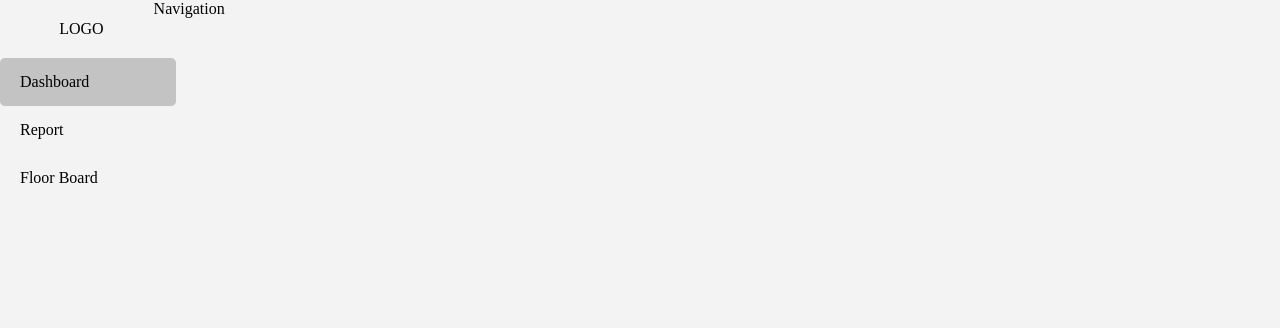
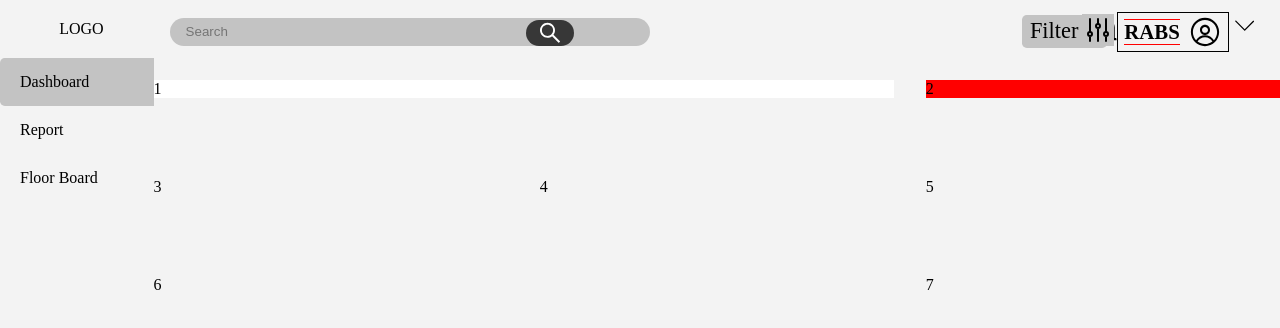
Before and after one commit to Divy97/assignment-alluvium-dashboard, a React (Vite) app: page / in a window 1280 px wide. Shown: the top 328 px of the page. Built offline with nearby package versions, Linux system fonts and the light colour scheme.

Commit message:
navigation bar is done

```diff
--- a/package.json
+++ b/package.json
@@ -10,7 +10,8 @@
   },
   "dependencies": {
     "react": "^18.2.0",
-    "react-dom": "^18.2.0"
+    "react-dom": "^18.2.0",
+    "react-icons": "^4.7.1"
   },
   "devDependencies": {
     "@types/react": "^18.0.24",
--- a/src/App.jsx
+++ b/src/App.jsx
@@ -3,6 +3,7 @@ import NavigationBar from "./components/navigationbar/Navigation.component";
 import Sidebar from "./components/sidebar/Sidebar.component";
 
 import "./App.css";
+import Analytics from "./components/analytics/Analytics.component";
 
 const App = () => {
   return (
@@ -12,6 +13,7 @@ const App = () => {
       </div>
       <div className="otherItems">
         <NavigationBar />
+        <Analytics />
       </div>
     </div>
   );
--- /dev/null
+++ b/src/components/analytics/Analytics.component.jsx
@@ -0,0 +1,18 @@
+import React from "react";
+import "./Analytics.styles.css";
+
+const Analytics = () => {
+  return (
+    <div class="analytics_grid-container">
+      <div class="analytics_grid-item1">1</div>
+      <div class="analytics_grid-item2">2</div>
+      <div class="analytics_grid-item3">3</div>
+      <div class="analytics_grid-item4">4</div>
+      <div class="analytics_grid-item5">5</div>
+      <div class="analytics_grid-item6">6</div>
+      <div class="analytics_grid-item7">7</div>
+    </div>
+  );
+};
+
+export default Analytics;
--- /dev/null
+++ b/src/components/analytics/Analytics.styles.css
@@ -0,0 +1,19 @@
+.analytics_grid-container {
+  display: grid;
+  grid-template-columns: 1fr 1fr 1fr;
+  margin-top: 1rem;
+  column-gap: 2rem;
+  row-gap: 5rem;
+}
+
+.analytics_grid-item1 {
+  grid-column: 1/3;
+  background-color: #fff;
+}
+
+.analytics_grid-item2 {
+  background-color: red;
+}
+.analytics_grid-item6 {
+  grid-column: 1/3;
+}
--- a/src/components/navigationbar/Navigation.component.jsx
+++ b/src/components/navigationbar/Navigation.component.jsx
@@ -1,8 +1,49 @@
 import React from "react";
+import {
+  AiOutlineBell,
+  AiOutlineMail,
+  AiOutlineSearch,
+  AiOutlineSetting,
+} from "react-icons/ai";
+
+import { HiOutlineAdjustmentsVertical } from "react-icons/hi2";
+import { RxAvatar } from "react-icons/rx";
+import { SlArrowDown } from "react-icons/sl";
+
 import "./Navigation.styles.css";
 
 const NavigationBar = () => {
-  return <div className="navigation_container">Navigation</div>;
+  return (
+    <div className="navigation_container">
+      <div>
+        <input
+          type="search"
+          placeholder="Search"
+          className="navigation_searchBar"
+        />
+        <AiOutlineSearch className="navigation_searchBar_icon" />
+      </div>
+      <div className="navigation_utility_iconsContainer">
+        <AiOutlineBell className="navigation_utility_icon" />
+        <AiOutlineMail className="navigation_utility_icon" />
+        <AiOutlineSetting className="navigation_utility_icon" />
+        <span className="navigation_span">Filter </span>
+        <HiOutlineAdjustmentsVertical
+          className="navigation_utility_icon"
+          style={{
+            position: "absolute",
+            right: "13%",
+            backgroundColor: "#c3c3c3",
+          }}
+        />
+      </div>
+      <div className="navigation_profile_container">
+        <span>RABS </span>{" "}
+        <RxAvatar className="navigation_utility_avatarIcon" />
+      </div>
+      <SlArrowDown className="navigation_utility_arrowIcon" />
+    </div>
+  );
 };
 
 export default NavigationBar;
--- a/src/components/navigationbar/Navigation.styles.css
+++ b/src/components/navigationbar/Navigation.styles.css
@@ -1,2 +1,78 @@
 .navigation_container {
+  /* background-color: #fff; */
+  width: 100%;
+  height: 4rem;
+  display: flex;
+  align-items: center;
 }
+
+.navigation_searchBar {
+  margin-left: 1rem;
+  padding-left: 1rem;
+  width: 30rem;
+  height: 1.8rem;
+  border: none;
+  border-radius: 1rem;
+  background-color: #c3c3c3;
+}
+
+.navigation_searchBar_icon {
+  position: absolute;
+  top: 2.5%;
+  left: 41.1%;
+  color: #fff;
+  background-color: #373737;
+  height: 1.6rem;
+  width: 3rem;
+  border-radius: 1rem;
+}
+
+.navigation_utility_iconsContainer {
+  margin-left: 27rem;
+}
+
+.navigation_utility_icon {
+  margin-left: 0.5rem;
+  font-size: 2rem;
+}
+
+.navigation_span {
+  font-size: 1.4rem;
+  position: absolute;
+  top: 1.9%;
+  right: 13.5%;
+  padding: 0.2rem 1.8rem;
+  padding-left: 0.5rem;
+  background-color: #c3c3c3;
+  border-radius: 0.3rem;
+}
+
+.navigation_profile_container {
+  display: flex;
+  justify-content: center;
+  align-items: center;
+  position: absolute;
+  right: 4%;
+  height: 2.5rem;
+  width: 7rem;
+  border: 0.1rem solid #000;
+}
+
+.navigation_profile_container span {
+  border-top: 1px solid red;
+  border-bottom: 1px solid red;
+  font-size: 1.3rem;
+  font-weight: bolder;
+}
+
+.navigation_utility_avatarIcon {
+  margin-left: 0.6rem;
+  font-size: 2rem;
+}
+
+.navigation_utility_arrowIcon {
+  position: absolute;
+  top: 2%;
+  right: 2%;
+  font-size: 1.2rem;
+}
```
Also changed, not shown: 1 other file (tests, documents, lock files or other folders).
